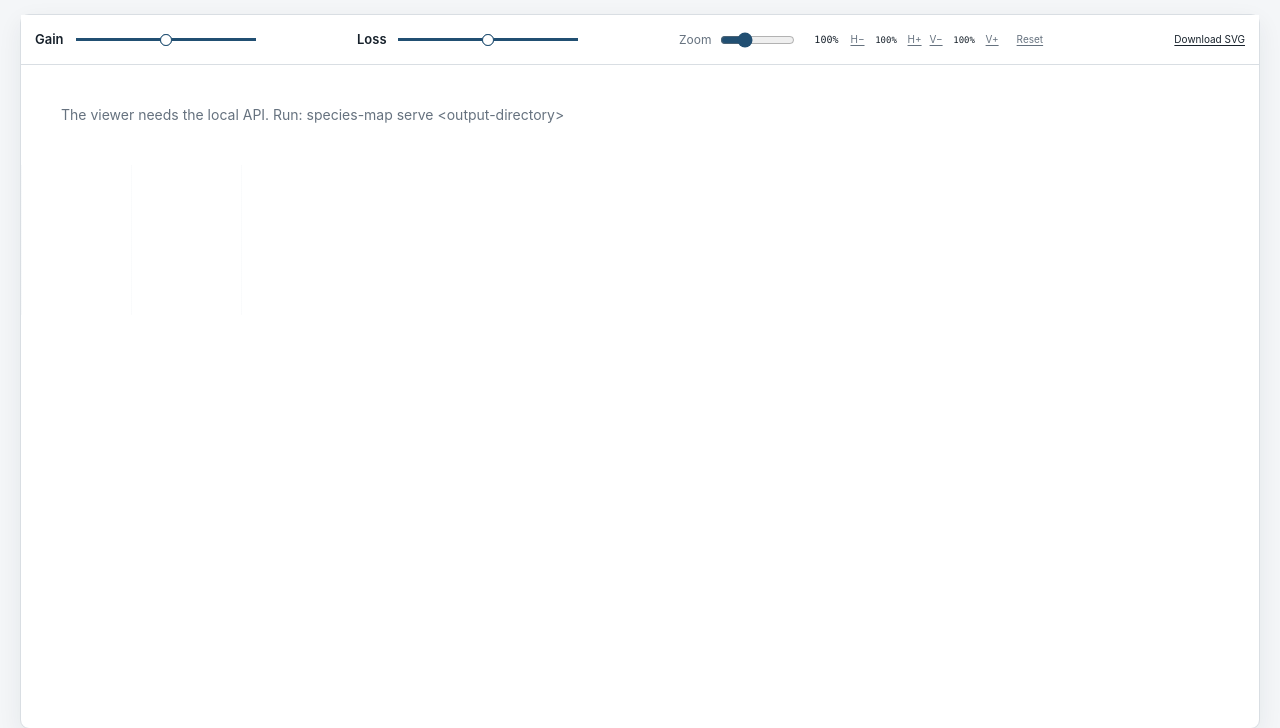
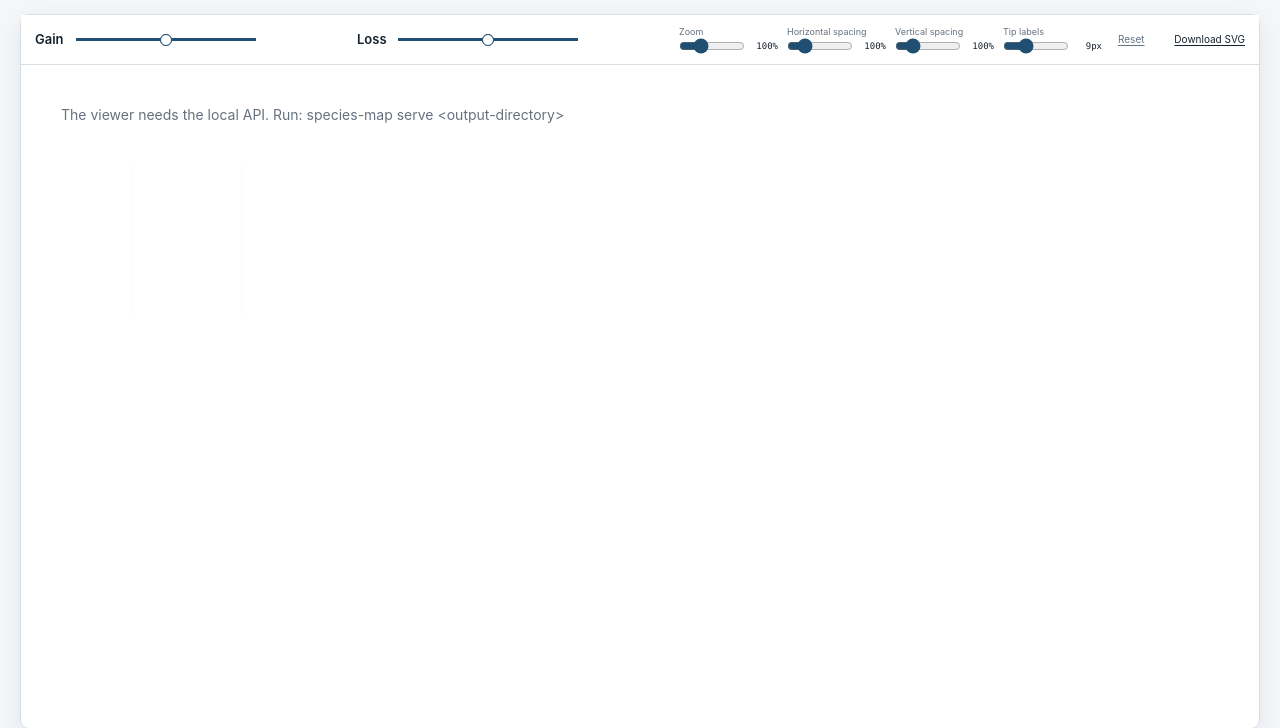
Before and after one commit to kazumaxneo/PhyloGain, a Python web app: template src/species_innovation_map/templates/index.html in a window 1280 px wide. Shown: the part 51-779 px from the top of the page. Run offline with Jinja, Linux system fonts and the light colour scheme; the template is opened without the code that fills it, so the values that code supplies are empty.

Commit message:
Refine circular tree controls

```diff
--- a/src/species_innovation_map/templates/index.html
+++ b/src/species_innovation_map/templates/index.html
@@ -108,13 +108,11 @@
     }
     button { cursor: pointer; }
     button:hover { border-color: var(--accent); color: var(--accent); }
-    .tree-tools { grid-column: 3; grid-row: 1; justify-self: start; display: flex; align-items: center; gap: 10px; }
-    .tree-zoom { display: flex; align-items: center; gap: 7px; color: var(--muted); font-size: 11px; white-space: nowrap; }
-    .tree-zoom input { width: 75px; accent-color: var(--accent); }
-    .tree-zoom output { width: 34px; color: var(--ink); font: 10px ui-monospace, SFMono-Regular, Consolas, monospace; text-align: right; }
-    .spacing-controls { display: flex; align-items: center; gap: 4px; color: var(--muted); font-size: 10px; white-space: nowrap; }
-    .spacing-controls button { border: 0; border-radius: 0; padding: 1px 2px; background: transparent; color: var(--muted); font-size: 10px; text-decoration: underline; text-underline-offset: 2px; }
-    .spacing-controls output { width: 31px; color: var(--ink); font: 9px ui-monospace, SFMono-Regular, Consolas, monospace; text-align: center; }
+    .tree-tools { grid-column: 3; grid-row: 1; justify-self: start; display: flex; align-items: center; gap: 9px; }
+    .tree-scale-control { display: grid; grid-template-columns: 66px 30px; grid-template-rows: 13px 16px; align-items: center; column-gap: 3px; width: 99px; color: var(--muted); white-space: nowrap; }
+    .tree-scale-control label { grid-column: 1 / 3; font-size: 9px; line-height: 1; }
+    .tree-scale-control input { grid-column: 1; width: 66px; margin: 0; accent-color: var(--accent); }
+    .tree-scale-control output { grid-column: 2; width: 30px; color: var(--ink); font: 9px ui-monospace, SFMono-Regular, Consolas, monospace; text-align: right; }
     .legend { display: flex; gap: 13px; color: var(--muted); font-size: 12px; }
     .filter-status { grid-column: 5; grid-row: 1; justify-self: end; display: flex; align-items: center; gap: 14px; }
     .svg-download { border: 0; border-radius: 0; padding: 2px 0; background: transparent; color: var(--ink); font-size: 10px; white-space: nowrap; text-decoration: underline; text-underline-offset: 2px; }
@@ -282,6 +280,7 @@
     @media (max-width: 1400px) {
       .summary .card:nth-child(3), .summary .card:last-child { display: none; }
       .filter-status .legend { display: none; }
+      .filter-match-count { display: none; }
     }
     @media (max-width: 1180px) {
       .header-controls > label, .header-controls .header-field > label { display: none; }
@@ -339,7 +338,6 @@
         <select id="treeLayoutSelect" title="Tree layout" aria-label="Tree layout">
           <option value="rectangular">Rectangular</option>
           <option value="circular">Circular</option>
-          <option value="unrooted">Unrooted</option>
         </select>
       </span>
     </div>
@@ -354,18 +352,25 @@
     <section class="map-panel">
       <div class="branch-filters" aria-label="Branch event filters">
         <div class="tree-tools">
-          <div class="tree-zoom">
-          <label for="treeZoom">Zoom</label>
-          <input id="treeZoom" type="range" min="60" max="200" step="10" value="100" aria-label="Phylogenetic tree zoom">
-          <output id="treeZoomValue" for="treeZoom">100%</output>
+          <div class="tree-scale-control">
+            <label for="treeZoom">Zoom</label>
+            <input id="treeZoom" type="range" min="60" max="200" step="10" value="100" aria-label="Phylogenetic tree zoom">
+            <output id="treeZoomValue" for="treeZoom">100%</output>
           </div>
-          <div class="spacing-controls" aria-label="Tree spacing controls">
-            <button id="horizontalSpacingDown" type="button" title="Decrease horizontal spacing">H−</button>
-            <output id="horizontalSpacingValue">100%</output>
-            <button id="horizontalSpacingUp" type="button" title="Increase horizontal spacing">H+</button>
-            <button id="verticalSpacingDown" type="button" title="Decrease vertical spacing">V−</button>
-            <output id="verticalSpacingValue">100%</output>
-            <button id="verticalSpacingUp" type="button" title="Increase vertical spacing">V+</button>
+          <div class="tree-scale-control">
+            <label for="horizontalSpacing">Horizontal spacing</label>
+            <input id="horizontalSpacing" type="range" min="50" max="300" step="10" value="100" aria-label="Horizontal tree spacing">
+            <output id="horizontalSpacingValue" for="horizontalSpacing">100%</output>
+          </div>
+          <div class="tree-scale-control">
+            <label for="verticalSpacing">Vertical spacing</label>
+            <input id="verticalSpacing" type="range" min="50" max="300" step="10" value="100" aria-label="Vertical tree spacing">
+            <output id="verticalSpacingValue" for="verticalSpacing">100%</output>
+          </div>
+          <div class="tree-scale-control">
+            <label for="tipFontSize">Tip labels</label>
+            <input id="tipFontSize" type="range" min="6" max="16" step="1" value="9" aria-label="Tip label font size">
+            <output id="tipFontSizeValue" for="tipFontSize">9px</output>
           </div>
         </div>
         <div class="range-filter gain-filter">
@@ -397,7 +402,7 @@
   </main>
   <script>
     const SVG = "http://www.w3.org/2000/svg";
-    const state = { project: null, branches: new Map(), phenotypeEvents: new Map(), selectedBranch: null, selectedEvent: null, collapseRank: "", supportThreshold: 0, treeOrder: "original", treeLayout: "rectangular", horizontalSpacing: 1, verticalSpacing: 1, expandedGroups: new Set(), manuallyCollapsed: new Set(), flippedNodes: new Set(), annotationSources: [], enrichmentSource: "", treeZoom: 1, branchFilter: {gainMin: 0, gainMax: 0, lossMin: 0, lossMax: 0} };
+    const state = { project: null, branches: new Map(), phenotypeEvents: new Map(), selectedBranch: null, selectedEvent: null, collapseRank: "", supportThreshold: 0, treeOrder: "original", treeLayout: "rectangular", horizontalSpacing: 1, verticalSpacing: 1, tipFontSize: 9, expandedGroups: new Set(), manuallyCollapsed: new Set(), flippedNodes: new Set(), annotationSources: [], enrichmentSource: "", treeZoom: 1, branchFilter: {gainMin: 0, gainMax: 0, lossMin: 0, lossMax: 0} };
     const $ = id => document.getElementById(id);
     const number = value => Number(value || 0).toLocaleString();
     const svgEl = (name, attrs = {}) => {
@@ -583,7 +588,6 @@
         svg.setAttribute("height", baseSize * zoom);
         svg.style.backgroundImage = "none";
         function radialPath(parent, node) {
-          if (state.treeLayout === "unrooted") return `M ${parent.x} ${parent.y} L ${node.x} ${node.y}`;
           const turnX = center + parent.radius * Math.cos(node.angle);
           const turnY = center + parent.radius * Math.sin(node.angle);
           const delta = node.angle - parent.angle;
@@ -604,7 +608,7 @@
           canvas.append(svgEl("path", {d: pathData, class: `branch${state.selectedBranch === node.branch_id ? " selected" : ""}`, "data-branch": node.branch_id, fill: "none"}));
           const middleX = (parent.x + node.x) / 2;
           const middleY = (parent.y + node.y) / 2;
-          const label = svgEl("text", {x: middleX, y: middleY - 5, "text-anchor": "middle", class: "branch-label", "data-branch": node.branch_id, role: "button", tabindex: "0", "aria-label": `Branch ${node.branch_id}`});
+          const label = svgEl("text", {x: middleX, y: middleY - 5, "text-anchor": "middle", class: "branch-label", style: "font-size: 9px", "data-branch": node.branch_id, role: "button", tabindex: "0", "aria-label": `Branch ${node.branch_id}`});
           const gainClass = branchValueMatchesFilter(branch, "gain") ? "gain-value" : "gain-value filtered-branch-label";
           const lossClass = branchValueMatchesFilter(branch, "loss") ? "loss-value" : "loss-value filtered-branch-label";
           const gain = svgEl("tspan", {class: gainClass, "data-branch": node.branch_id, "data-event": "gain", role: "button", tabindex: "0", "aria-label": `Gained gene families on branch ${node.branch_id}`}); gain.textContent = `+${branch.gain_count}`;
@@ -622,6 +626,7 @@
           const ux = Math.cos(node.angle);
           const uy = Math.sin(node.angle);
           const anchor = ux >= 0 ? "start" : "end";
+          const labelAngle = node.angle * 180 / Math.PI + (ux < 0 ? 180 : 0);
           if (node.collapsed) {
             const px = -uy;
             const py = ux;
@@ -630,7 +635,9 @@
             const tipX = node.x + ux * 16;
             const tipY = node.y + uy * 16;
             const marker = svgEl("polygon", {points: `${baseX + px * 6},${baseY + py * 6} ${tipX},${tipY} ${baseX - px * 6},${baseY - py * 6}`, class: "collapsed-marker", "data-expand-node": node.id});
-            const tip = svgEl("text", {x: node.x + ux * 23, y: node.y + uy * 23 + 4, "text-anchor": anchor, class: "collapsed-label", "data-expand-node": node.id});
+            const labelX = node.x + ux * 23;
+            const labelY = node.y + uy * 23;
+            const tip = svgEl("text", {x: labelX, y: labelY, "text-anchor": anchor, "dominant-baseline": "middle", transform: `rotate(${labelAngle} ${labelX} ${labelY})`, style: `font-size: ${state.tipFontSize}px`, class: "collapsed-label", "data-expand-node": node.id});
             tip.textContent = node.taxonomyCollapsed && node.rankValue ? `${node.rankValue} (${number(node.leafCount)})` : `Collapsed clade (${number(node.leafCount)} tips)`;
             addSvgTooltip(marker, "Expand clade");
             addSvgTooltip(tip, "Expand clade");
@@ -638,7 +645,9 @@
           } else if (node.is_leaf) {
             const taxonomyLabel = rank && node.rankValue ? `${node.rankValue} (1)` : node.label;
             const tipClass = rank && node.rankValue ? "taxonomy-tip-label" : "tip-label";
-            const tip = svgEl("text", {x: node.x + ux * 10, y: node.y + uy * 10 + 4, "text-anchor": anchor, class: tipClass});
+            const labelX = node.x + ux * 10;
+            const labelY = node.y + uy * 10;
+            const tip = svgEl("text", {x: labelX, y: labelY, "text-anchor": anchor, "dominant-baseline": "middle", transform: `rotate(${labelAngle} ${labelX} ${labelY})`, style: `font-size: ${state.tipFontSize}px`, class: tipClass});
             tip.textContent = taxonomyLabel;
             canvas.append(tip);
           }
@@ -701,7 +710,7 @@
         else canvas.append(svgEl("circle", {cx: node.x, cy: node.y, r: 2.8, class: "node-dot"}));
         if (node.collapsed) {
           const marker = svgEl("polygon", {points: `${node.x + 3},${node.y - 6} ${node.x + 15},${node.y} ${node.x + 3},${node.y + 6}`, class: "collapsed-marker", "data-expand-node": node.id});
-          const tip = svgEl("text", {x: node.x + 20, y: node.y + 4, class: "collapsed-label", "data-expand-node": node.id});
+          const tip = svgEl("text", {x: node.x + 20, y: node.y + 4, style: `font-size: ${state.tipFontSize}px`, class: "collapsed-label", "data-expand-node": node.id});
           tip.textContent = node.taxonomyCollapsed && node.rankValue ? `${node.rankValue} (${number(node.leafCount)})` : `Collapsed clade (${number(node.leafCount)} tips)`;
           addSvgTooltip(marker, "Expand clade");
           addSvgTooltip(tip, "Expand clade");
@@ -709,7 +718,7 @@
         } else if (node.is_leaf) {
           const taxonomyLabel = rank && node.rankValue ? `${node.rankValue} (1)` : node.label;
           const tipClass = rank && node.rankValue ? "taxonomy-tip-label" : "tip-label";
-          const tip = svgEl("text", {x: node.x + 8, y: node.y + 4, class: tipClass}); tip.textContent = taxonomyLabel; canvas.append(tip);
+          const tip = svgEl("text", {x: node.x + 8, y: node.y + 4, style: `font-size: ${state.tipFontSize}px`, class: tipClass}); tip.textContent = taxonomyLabel; canvas.append(tip);
         }
       }
     }
@@ -756,10 +765,21 @@
       for (const axis of ["horizontal", "vertical"]) {
         const stored = Number(localStorage.getItem(`species-map-${axis}-spacing`));
         if (Number.isFinite(stored) && stored >= .5 && stored <= 3) state[`${axis}Spacing`] = stored;
+        const input = $(`${axis}Spacing`);
+        input.value = String(Math.round(state[`${axis}Spacing`] * 100));
         $(`${axis}SpacingValue`).textContent = `${Math.round(state[`${axis}Spacing`] * 100)}%`;
-        $(`${axis}SpacingDown`).addEventListener("click", () => setSpacing(axis, state[`${axis}Spacing`] - .1));
-        $(`${axis}SpacingUp`).addEventListener("click", () => setSpacing(axis, state[`${axis}Spacing`] + .1));
+        input.addEventListener("input", () => setSpacing(axis, Number(input.value) / 100));
       }
+      const storedTipFontSize = Number(localStorage.getItem("species-map-tip-font-size"));
+      if (Number.isFinite(storedTipFontSize) && storedTipFontSize >= 6 && storedTipFontSize <= 16) state.tipFontSize = storedTipFontSize;
+      $("tipFontSize").value = String(state.tipFontSize);
+      $("tipFontSizeValue").textContent = `${state.tipFontSize}px`;
+      $("tipFontSize").addEventListener("input", event => {
+        state.tipFontSize = Number(event.target.value);
+        $("tipFontSizeValue").textContent = `${state.tipFontSize}px`;
+        localStorage.setItem("species-map-tip-font-size", String(state.tipFontSize));
+        rerenderKeepingCenter();
+      });
       $("treeLayoutSelect").addEventListener("change", event => {
         state.treeLayout = event.target.value;
         renderTree();
```
Also changed, not shown: tests/test_species_map.py (+6 -3 lines), CHANGELOG.md, README.md.
